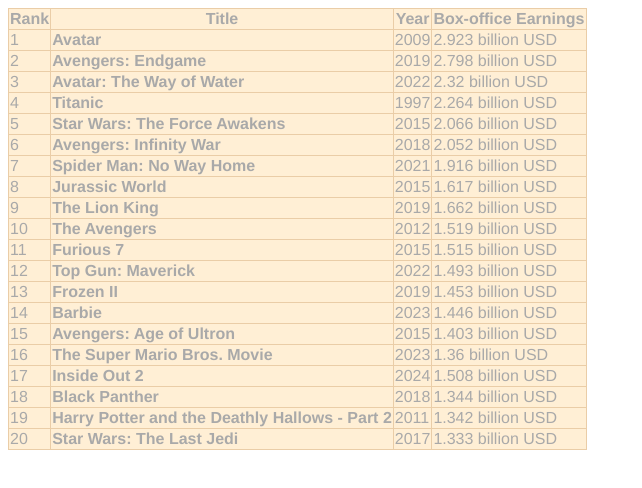
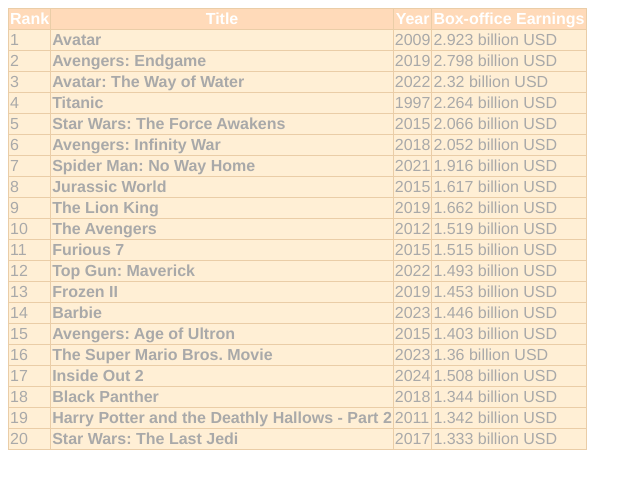
Before and after one commit to Layla-Ahmed-ITvarsity/Module-1-Assesment-4, a plain HTML site: page index.html in a window 1280 px wide. In both pictures the pointer is over the element 297 px from the left and 19 px from the top of the page. Shown: the whole page, without its empty margins (0-642 px from the left). Drawn offline with Linux system fonts and the light colour scheme.

Commit message:
Updated Assessment
Fixed the table colors

```diff
--- a/style.css
+++ b/style.css
@@ -1,7 +1,3 @@
-r:hover{
-    background-color: peachpuff;
-}
-
 table{
     font-family: Helvetica, monospace;
     border-collapse: collapse;
@@ -10,3 +6,12 @@ table{
     border-width: 1px;
     border-style: solid;
     border-color: #EACDA7
+}
+th{
+    font-weight: 800;
+    background-color: peachpuff;
+    color: white
+}
+tr:hover{
+    background-color: peachpuff;
+}
```
